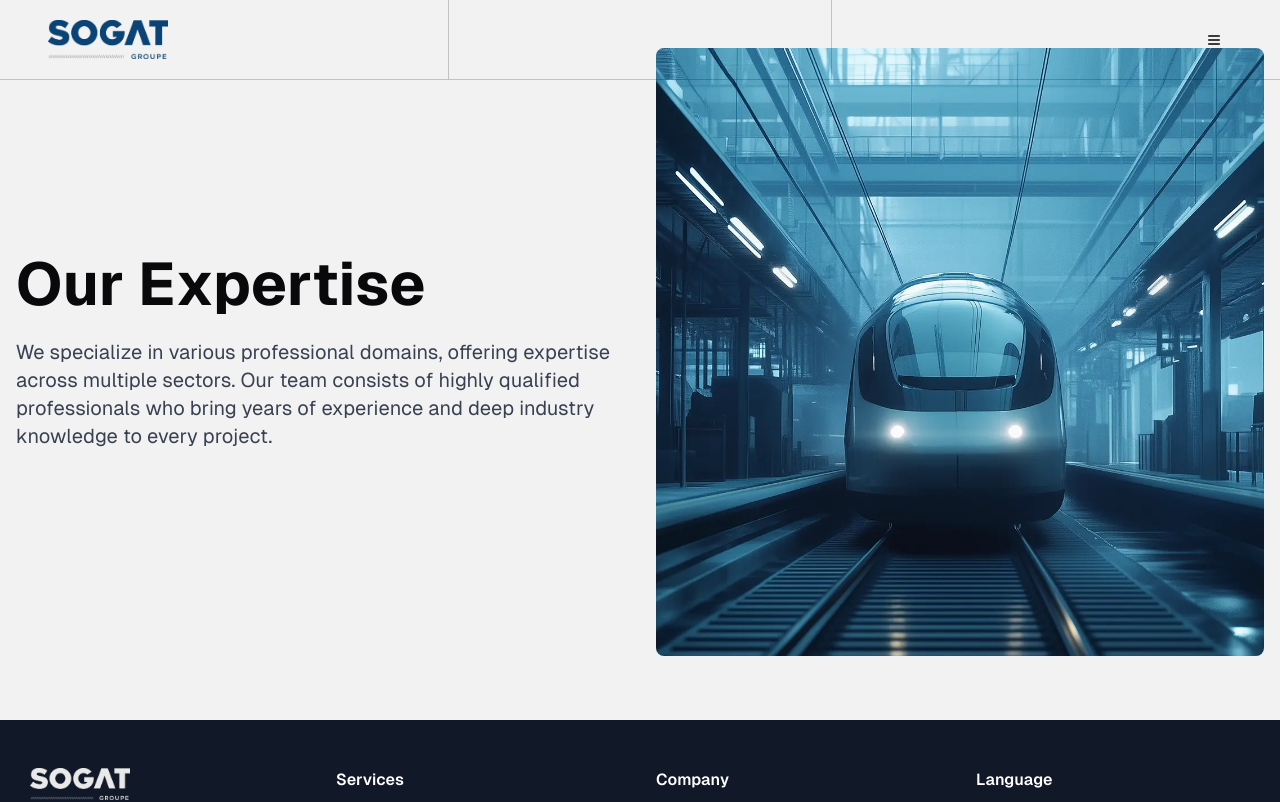
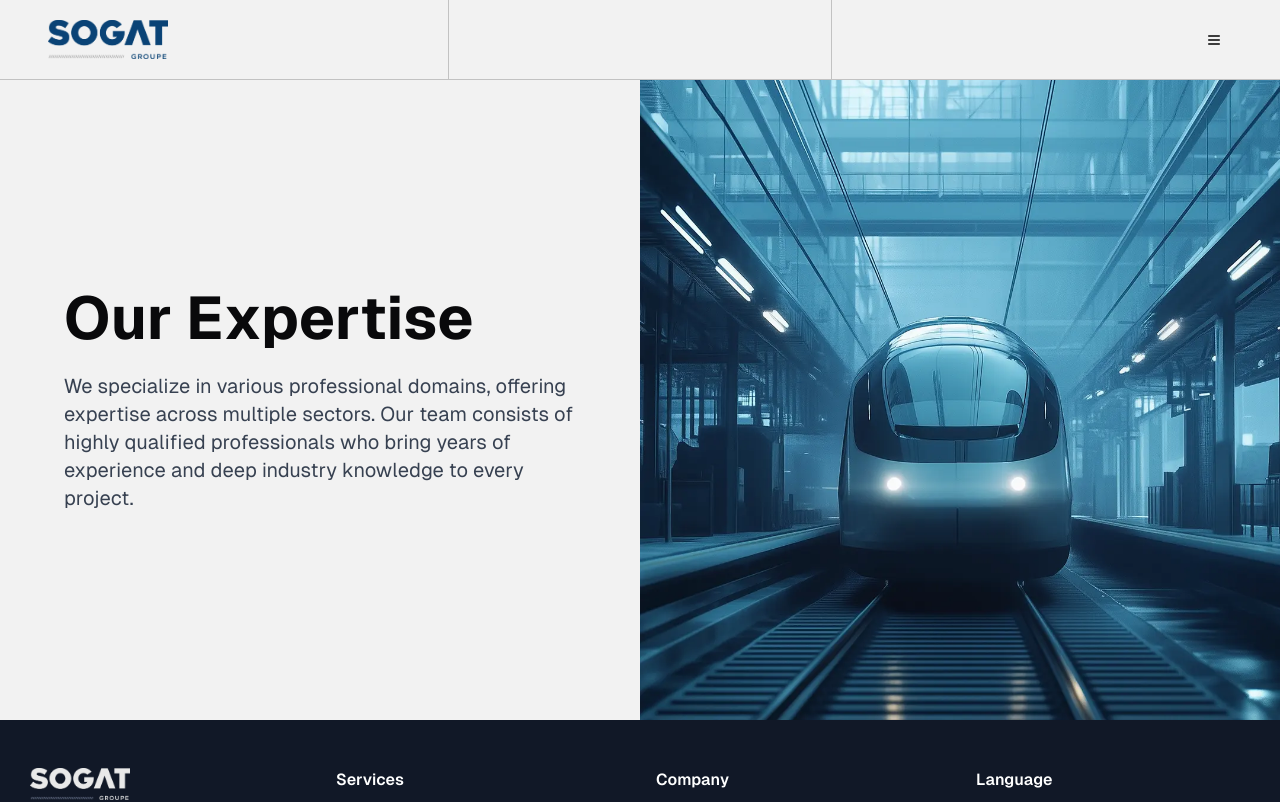
Before and after one commit to Decryptu/sogat-front, a Next.js app: page /en/expertise in a window 1280 px wide. Shown: the top 802 px of the page. Built offline with nearby package versions, Linux system fonts and the light colour scheme.

Commit message:
layout other pages

```diff
--- /dev/null
+++ b/src/app/[locale]/expertise/layout.jsx
@@ -0,0 +1,17 @@
+import { setRequestLocale } from 'next-intl/server';
+import { SUPPORTED_LOCALES } from '@/i18n/routing';
+
+export function generateStaticParams() {
+  return SUPPORTED_LOCALES.map((locale) => ({ locale }));
+}
+
+export default async function ExpertiseLayout({ children, params }) {
+  const { locale } = await params;
+  setRequestLocale(locale);
+
+  return (
+    <div className="w-full pt-20">
+      {children}
+    </div>
+  );
+}
--- a/src/app/[locale]/expertise/page.jsx
+++ b/src/app/[locale]/expertise/page.jsx
@@ -12,21 +12,18 @@ export default async function Expertise({ params }) {
   const t = await getTranslations('expertise');
 
   return (
-    <div className="container mx-auto px-4 py-12 lg:min-h-[calc(100vh-80px)]">
-      <div className="grid lg:grid-cols-2 gap-8 items-center">
-        {/* Left Column - Text Content */}
-        <div className="space-y-6">
+    <div className="w-full">
+      <div className="grid lg:grid-cols-2 items-center">
+        <div className="space-y-6 px-16 py-12">
           <h1 className="text-4xl lg:text-6xl font-bold">{t('title')}</h1>
           <p className="text-lg lg:text-xl text-gray-700">{t('description')}</p>
         </div>
-
-        {/* Right Column - Image */}
-        <div className="relative aspect-[4/3] lg:aspect-square">
+        <div className="relative w-full aspect-[4/3] lg:aspect-square">
           <Image
             src="/images/expertise.webp"
             alt={t('imageAlt')}
             fill
-            className="object-cover rounded-lg"
+            className="object-cover"
             priority
           />
         </div>
--- /dev/null
+++ b/src/app/[locale]/groupe/layout.jsx
@@ -0,0 +1,17 @@
+import { setRequestLocale } from 'next-intl/server';
+import { SUPPORTED_LOCALES } from '@/i18n/routing';
+
+export function generateStaticParams() {
+  return SUPPORTED_LOCALES.map((locale) => ({ locale }));
+}
+
+export default async function GroupeLayout({ children, params }) {
+  const { locale } = await params;
+  setRequestLocale(locale);
+
+  return (
+    <div className="w-full pt-20">
+      {children}
+    </div>
+  );
+}
--- a/src/app/[locale]/groupe/page.jsx
+++ b/src/app/[locale]/groupe/page.jsx
@@ -12,21 +12,18 @@ export default async function Groupe({ params }) {
   const t = await getTranslations('groupe');
 
   return (
-    <div className="container mx-auto px-4 py-12 lg:min-h-[calc(100vh-80px)]">
-      <div className="grid lg:grid-cols-2 gap-8 items-center">
-        {/* Left Column - Text Content */}
-        <div className="space-y-6">
+    <div className="w-full">
+      <div className="grid lg:grid-cols-2 items-center">
+        <div className="space-y-6 px-16 py-12">
           <h1 className="text-4xl lg:text-6xl font-bold">{t('title')}</h1>
           <p className="text-lg lg:text-xl text-gray-700">{t('description')}</p>
         </div>
-
-        {/* Right Column - Image */}
-        <div className="relative aspect-[4/3] lg:aspect-square">
+        <div className="relative w-full aspect-[4/3] lg:aspect-square">
           <Image
             src="/images/groupe.webp"
             alt={t('imageAlt')}
             fill
-            className="object-cover rounded-lg"
+            className="object-cover"
             priority
           />
         </div>
--- a/src/components/home/Metiers.jsx
+++ b/src/components/home/Metiers.jsx
@@ -1,23 +1,40 @@
 import Link from "next/link";
 import Image from "next/image";
+import { ArrowRight } from "lucide-react";
 import { METIERS } from '@/constants/metiers';
+
+const AnimatedLink = ({ href, children }) => (
+  <Link href={href} className="group relative flex items-center gap-2 w-fit">
+    {/* Text content */}
+    <span className="text-xl md:text-2xl font-light transition-colors duration-300 group-hover:text-blue-600">
+      {children}
+    </span>
+
+    {/* Arrow icon with fade-in animation */}
+    <ArrowRight className="w-5 h-5 opacity-0 -translate-x-2 transition-all duration-300 ease-out group-hover:opacity-100 group-hover:translate-x-0 text-blue-600" />
+
+    {/* Animated underline */}
+    <span className="absolute bottom-0 left-0 w-0 h-[1px] bg-blue-600 transition-all duration-300 ease-out group-hover:w-full" />
+  </Link>
+);
 
 export default function BusinessAreas({ t }) {
   return (
     <section className="grid md:grid-cols-2 min-h-[600px]">
       {/* Left column */}
       <div className="bg-gray-50 px-8 md:px-16 py-12 md:py-20">
-       <h2 className="text-4xl md:text-5xl font-bold mb-16">{t('businessAreas.title')}</h2>
+        <h2 className="text-4xl md:text-5xl font-bold mb-16">
+          {t('businessAreas.title')}
+        </h2>
 
-       <nav className="space-y-6">
+        <nav className="space-y-8">
           {METIERS.map((metier) => (
-           <Link
+            <AnimatedLink
               key={metier}
               href={`/metiers/${metier}`}
-             className="block text-xl md:text-2xl font-light hover:translate-x-2 hover:text-blue-600 transition-all duration-300 ease-in-out"
             >
               {t(`businessAreas.${metier}`)}
-           </Link>
+            </AnimatedLink>
           ))}
         </nav>
       </div>
@@ -31,6 +48,7 @@ export default function BusinessAreas({ t }) {
             fill
             className="object-cover"
             sizes="(max-width: 768px) 100vw, 50vw"
+            priority
           />
         </div>
       </div>
```
Lines whose indentation alone changed are shown as unchanged.
